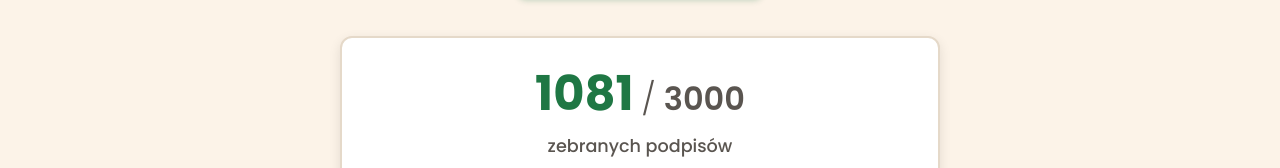
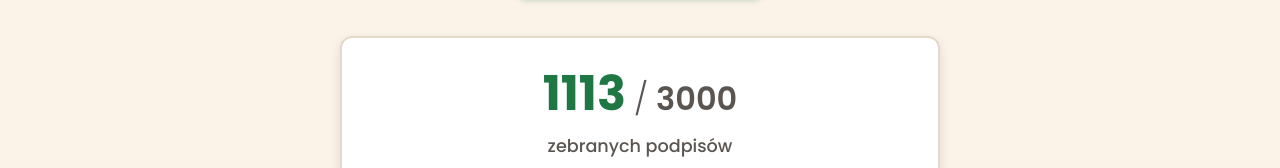
Before and after one commit to tadeoos/rada-stary-mokotow, a website built with webpack: page index.html in a window 1280 px wide. Shown: the part 565-733 px from the top of the page. Built offline with nearby package versions, Linux system fonts and the light colour scheme; no server answers.

Commit message:
bump counter to 1113
Co-Authored-By: Claude Opus 4.6 (1M context) <noreply@anthropic.com>

```diff
--- a/index.html
+++ b/index.html
@@ -46,7 +46,7 @@
       <div class="signature-counter">
         <div class="counter-header">
           <div class="counter-numbers">
-            <span class="counter-current">1081</span>
+            <span class="counter-current">1113</span>
             <span class="counter-separator">/</span>
             <span class="counter-target">3000</span>
           </div>
```
